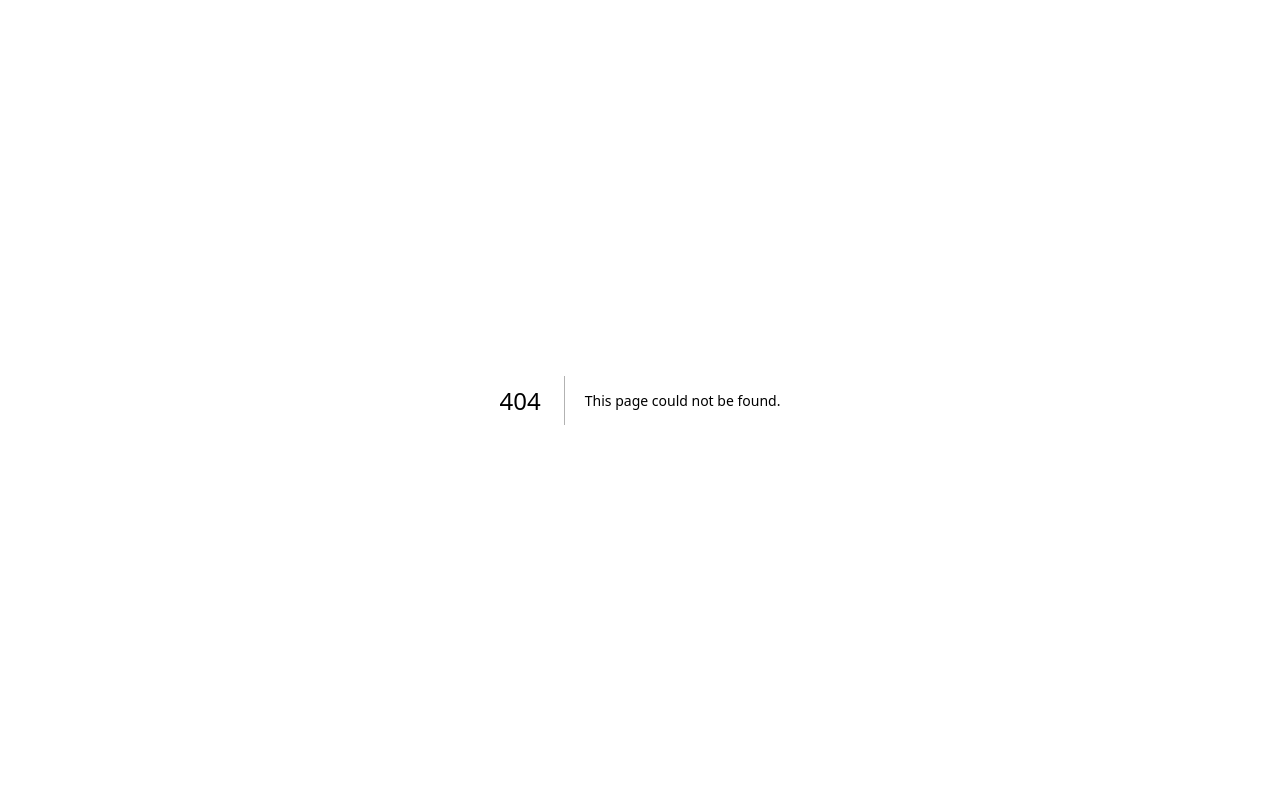
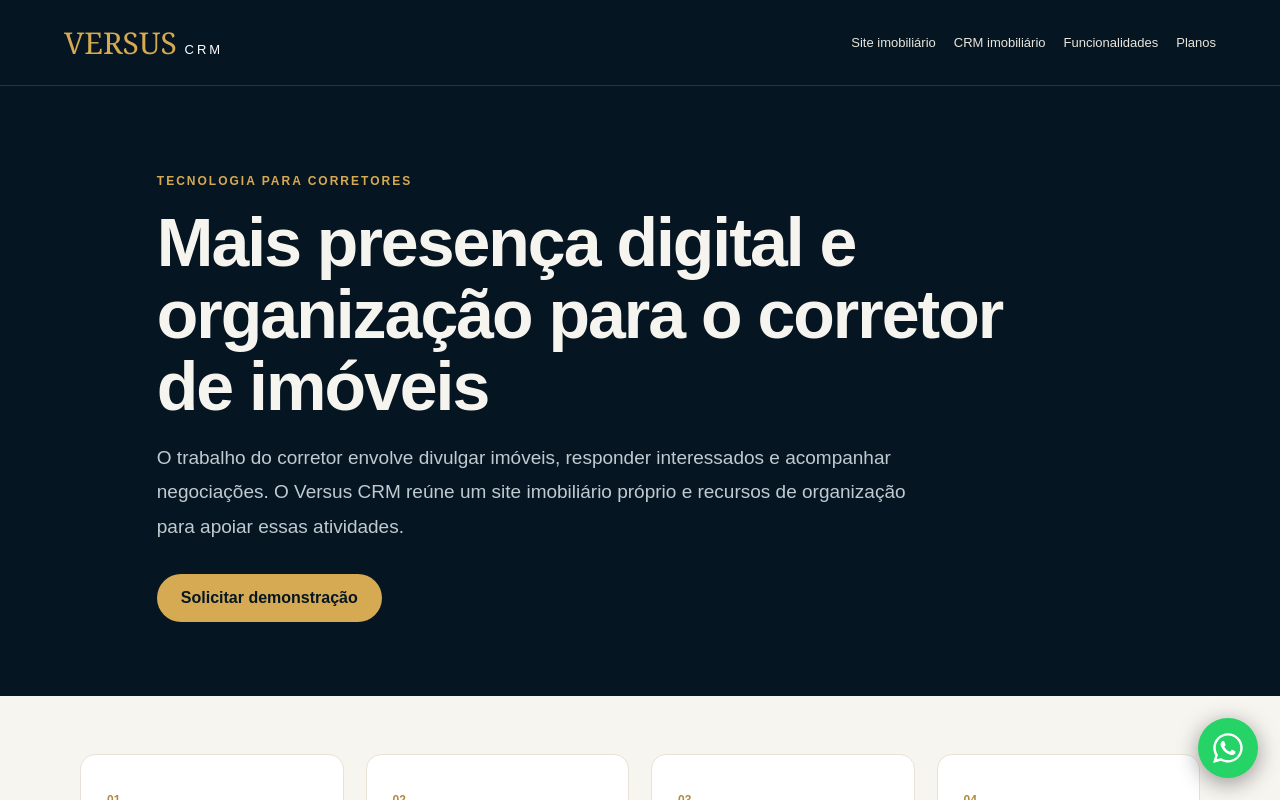
Before and after one commit to vsn-imoveis/versuscrm-site, a Next.js app: page /para-corretores in a window 1280 px wide. Before the commit this address had no page. Shown: the top 800 px of the page. Built offline with nearby package versions, Linux system fonts and the light colour scheme.

Commit message:
feat(seo): add page.tsx page

```diff
--- /dev/null
+++ b/app/para-corretores/page.tsx
@@ -0,0 +1,17 @@
+import type { Metadata } from "next";
+import SeoPage from "../../components/SeoPage";
+
+export const metadata: Metadata = {
+  title: "Sistema para corretor de imóveis | Versus CRM",
+  description: "Conheça uma solução para corretor de imóveis que reúne site próprio, vitrine de imóveis e organização de leads em um CRM imobiliário.",
+  alternates: { canonical: "https://www.versuscrm.com.br/para-corretores" },
+};
+
+export default function Page() {
+  return <SeoPage eyebrow="Tecnologia para corretores" title="Mais presença digital e organização para o corretor de imóveis" intro="O trabalho do corretor envolve divulgar imóveis, responder interessados e acompanhar negociações. O Versus CRM reúne um site imobiliário próprio e recursos de organização para apoiar essas atividades." sections={[
+    { title: "Construa sua presença profissional", body: "Apresente sua marca, sua experiência e os imóveis com os quais trabalha em um endereço próprio na internet." },
+    { title: "Dê visibilidade à sua carteira", body: "Disponibilize os imóveis em uma vitrine organizada e facilite a navegação de quem procura uma oportunidade." },
+    { title: "Não perca o contexto do atendimento", body: "Centralize os contatos recebidos e acompanhe as oportunidades para saber com quem precisa falar e qual é o próximo passo." },
+    { title: "Tenha uma operação mais integrada", body: "A proposta do Versus CRM é conectar o site público à gestão comercial, reduzindo a distância entre receber um interessado e dar continuidade ao atendimento." }
+  ]} />;
+}
```
